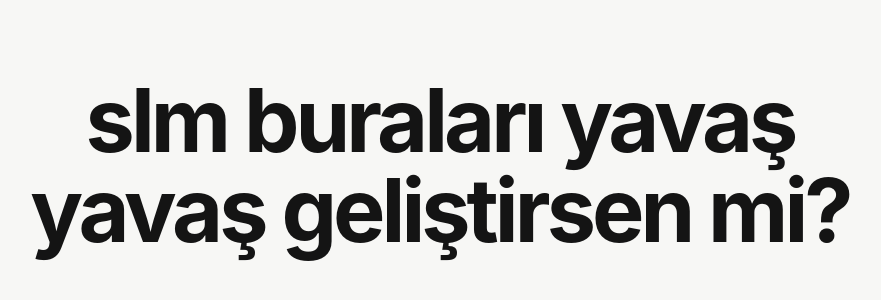
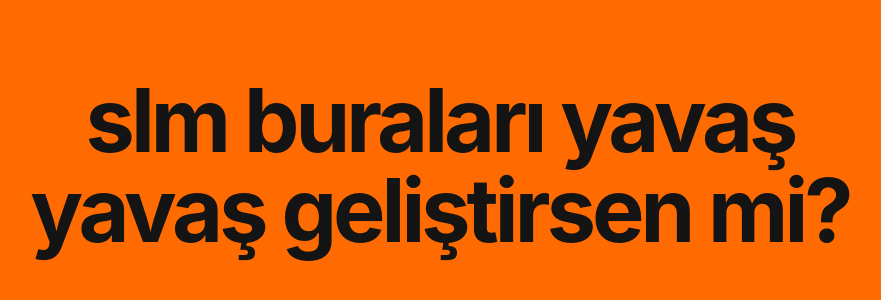
Before and after one commit to isoelmas/ishub, a plain HTML site: page index.html in a window 1280 px wide. Shown: the part 234-534 px from the top of the page, without its empty margins (200-1081 px from the left). Drawn offline with Linux system fonts and the light colour scheme.

Commit message:
Make landing page background orange

```diff
--- a/index.html
+++ b/index.html
@@ -16,7 +16,7 @@
         font-family:
           Inter, ui-sans-serif, system-ui, -apple-system, BlinkMacSystemFont,
           "Segoe UI", sans-serif;
-        background: #f7f7f5;
+        background: #ff6b00;
         color: #141414;
       }
 
```
